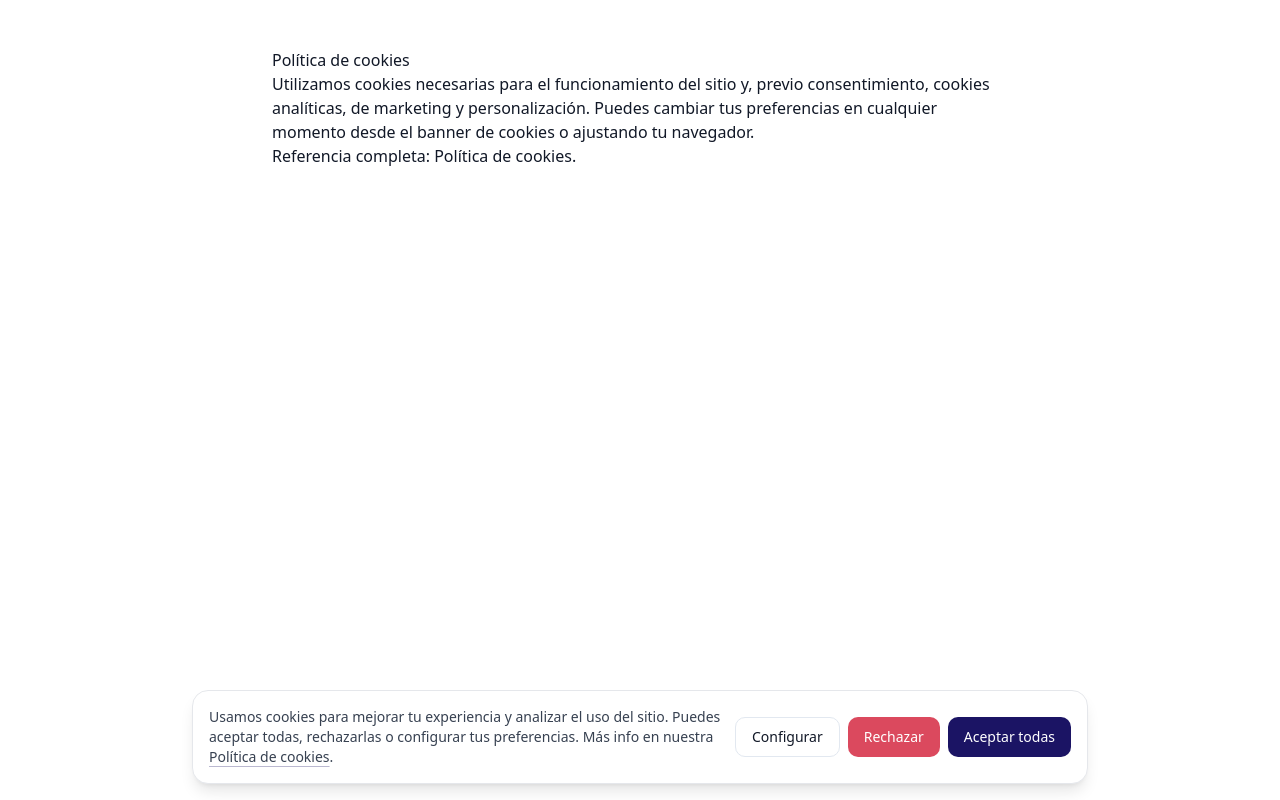
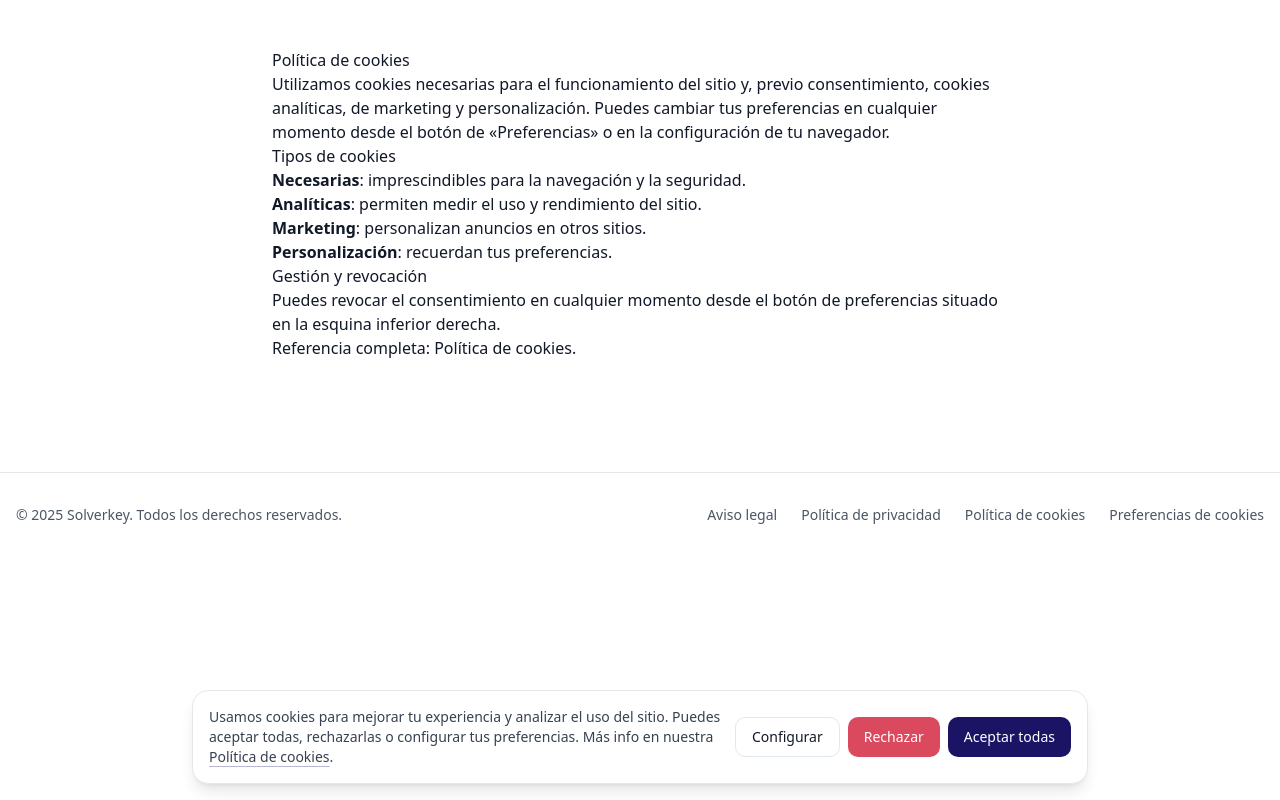
Before and after one commit to IRSoluciones/skai-landing-clean, a Next.js app: page /cookies in a window 1280 px wide. Built offline with nearby package versions, Linux system fonts and the light colour scheme.

Commit message:
feat(legal+ux): footer con enlaces legales, botón cookies fijo, textos ampliados

```diff
--- a/components/CookieConsent.tsx
+++ b/components/CookieConsent.tsx
@@ -1,6 +1,14 @@
 import { useEffect, useMemo, useState } from "react";
 import Link from "next/link";
 import { Button } from "@components/ui/button";
+
+// Permite reabrir preferencias desde Footer u otros elementos
+if (typeof window !== "undefined") {
+  window.addEventListener("open-cookie-preferences", () => {
+    const event = new CustomEvent("__openCookiePrefs");
+    window.dispatchEvent(event);
+  });
+}
 
 type ConsentPrefs = {
   version: number;
@@ -32,6 +40,17 @@ export default function CookieConsent() {
       }
     } catch {
       setShowBar(true);
+    }
+  }, []);
+
+  // Escucha evento para reabrir desde el footer
+  useEffect(() => {
+    function onOpen() {
+      setOpen(true);
+    }
+    if (typeof window !== "undefined") {
+      window.addEventListener("__openCookiePrefs", onOpen);
+      return () => window.removeEventListener("__openCookiePrefs", onOpen);
     }
   }, []);
 
@@ -71,7 +90,8 @@ export default function CookieConsent() {
     savePrefs({ version: 1, necessary: true, analytics: temp.analytics, marketing: temp.marketing, personalization: temp.personalization });
   }
 
-  if (!showBar && !open) return null;
+  const canReopen = hasDecision && !showBar && !open;
+  if (!showBar && !open && !canReopen) return null;
 
   return (
     <>
@@ -148,6 +168,22 @@ export default function CookieConsent() {
           </div>
         </div>
       )}
+
+      {/* Botón persistente para reabrir preferencias */}
+      {canReopen && (
+        <button
+          type="button"
+          aria-label="Preferencias de cookies"
+          onClick={() => setOpen(true)}
+          className="fixed bottom-4 right-4 z-[55] inline-flex items-center gap-2 rounded-full border border-gray-200 bg-white/90 px-4 py-2 text-sm shadow-md backdrop-blur supports-[backdrop-filter]:bg-white/70 hover:bg-white"
+        >
+          <svg xmlns="http://www.w3.org/2000/svg" width="16" height="16" viewBox="0 0 24 24" fill="none" stroke="currentColor" strokeWidth="2" strokeLinecap="round" strokeLinejoin="round" aria-hidden>
+            <path d="M12 2v2"/><path d="M12 20v2"/><path d="M4.93 4.93l1.41 1.41"/><path d="M17.66 17.66l1.41 1.41"/><path d="M2 12h2"/><path d="M20 12h2"/><path d="M6.34 17.66l-1.41 1.41"/><path d="M19.07 4.93l-1.41 1.41"/>
+            <circle cx="12" cy="12" r="5"/>
+          </svg>
+          Preferencias
+        </button>
+      )}
     </>
   );
 }
--- /dev/null
+++ b/components/Footer.tsx
@@ -0,0 +1,23 @@
+import Link from "next/link";
+
+export default function Footer() {
+  function openCookies() {
+    if (typeof window !== "undefined") {
+      window.dispatchEvent(new Event("open-cookie-preferences"));
+    }
+  }
+
+  return (
+    <footer className="mt-16 border-t bg-white/70 py-8 text-sm text-gray-600">
+      <div className="container flex flex-col items-start justify-between gap-4 md:flex-row md:items-center">
+        <p>© {new Date().getFullYear()} Solverkey. Todos los derechos reservados.</p>
+        <nav className="flex flex-wrap items-center gap-x-6 gap-y-2">
+          <Link href="/aviso-legal" className="hover:text-gray-900 underline-offset-4 hover:underline">Aviso legal</Link>
+          <Link href="/politica-de-privacidad" className="hover:text-gray-900 underline-offset-4 hover:underline">Política de privacidad</Link>
+          <Link href="/cookies" className="hover:text-gray-900 underline-offset-4 hover:underline">Política de cookies</Link>
+          <button onClick={openCookies} className="hover:text-gray-900 underline-offset-4 hover:underline">Preferencias de cookies</button>
+        </nav>
+      </div>
+    </footer>
+  );
+}
--- a/src/pages/_app.tsx
+++ b/src/pages/_app.tsx
@@ -4,6 +4,7 @@ import "@/styles/globals.css";
 import dynamic from "next/dynamic";
 
 const CookieConsent = dynamic(() => import("@/../components/CookieConsent"), { ssr: false });
+const Footer = dynamic(() => import("@/../components/Footer"), { ssr: false });
 
 export default function MyApp({ Component, pageProps }: AppProps) {
   return (
@@ -12,6 +13,7 @@ export default function MyApp({ Component, pageProps }: AppProps) {
         <meta name="viewport" content="width=device-width, initial-scale=1" />
       </Head>
       <Component {...pageProps} />
+      <Footer />
       <CookieConsent />
     </>
   );
--- a/src/pages/aviso-legal.tsx
+++ b/src/pages/aviso-legal.tsx
@@ -17,6 +17,10 @@ export default function AvisoLegal() {
         La navegación implica la aceptación de este aviso legal. El usuario se compromete a hacer un uso adecuado del sitio y a no realizar actividades
         ilícitas o contrarias al orden público, conforme a lo establecido por la legislación española.
       </p>
+      <h2>Condiciones de acceso y uso</h2>
+      <p>
+        El acceso es libre y gratuito. El usuario se compromete a no difundir contenidos ilícitos; no introducir malware; no vulnerar derechos de terceros; ni intentar acceder a áreas restringidas. El establecimiento de hiperenlaces no implica relación alguna con SOLVERKEY.
+      </p>
       <h2>Propiedad intelectual</h2>
       <p>
         Los contenidos de este sitio (textos, imágenes, diseño y código) pertenecen a SOLVERKEY o a sus licenciantes. No se ceden derechos de explotación más allá de lo
@@ -24,7 +28,7 @@ export default function AvisoLegal() {
       </p>
       <h2>Exclusión de garantías</h2>
       <p>
-        El contenido es informativo y puede no estar actualizado. SOLVERKEY no se responsabiliza de daños derivados del acceso o uso del sitio ni de los contenidos enlazados.
+        El contenido es informativo y puede no estar actualizado. SOLVERKEY no se responsabiliza de daños derivados del acceso o uso del sitio ni de los contenidos enlazados. La legislación aplicable es la española; jurisdicción, Juzgados y Tribunales de Logroño (España).
       </p>
       <p>
         Para más detalle, consulta el texto completo de referencia: {""}
--- a/src/pages/cookies.tsx
+++ b/src/pages/cookies.tsx
@@ -10,9 +10,17 @@ export default function Cookies() {
       </Head>
       <h1>Política de cookies</h1>
       <p>
-        Utilizamos cookies necesarias para el funcionamiento del sitio y, previo consentimiento, cookies analíticas, de marketing y personalización.
-        Puedes cambiar tus preferencias en cualquier momento desde el banner de cookies o ajustando tu navegador.
+        Utilizamos cookies necesarias para el funcionamiento del sitio y, previo consentimiento, cookies analíticas, de marketing y personalización. Puedes cambiar tus preferencias en cualquier momento desde el botón de «Preferencias» o en la configuración de tu navegador.
       </p>
+      <h2>Tipos de cookies</h2>
+      <ul>
+        <li><strong>Necesarias</strong>: imprescindibles para la navegación y la seguridad.</li>
+        <li><strong>Analíticas</strong>: permiten medir el uso y rendimiento del sitio.</li>
+        <li><strong>Marketing</strong>: personalizan anuncios en otros sitios.</li>
+        <li><strong>Personalización</strong>: recuerdan tus preferencias.</li>
+      </ul>
+      <h2>Gestión y revocación</h2>
+      <p>Puedes revocar el consentimiento en cualquier momento desde el botón de preferencias situado en la esquina inferior derecha.</p>
       <p>
         Referencia completa: {""}
         <Link href="https://www.solverkey.es/cookies" target="_blank" rel="noopener noreferrer">Política de cookies</Link>.
--- a/src/pages/politica-de-privacidad.tsx
+++ b/src/pages/politica-de-privacidad.tsx
@@ -10,7 +10,13 @@ export default function PoliticaPrivacidad() {
       </Head>
       <h1>Política de privacidad</h1>
       <p>
-        SOLVER KEY IBERIA, S.L. (SOLVERKEY) es responsable del tratamiento. Finalidades principales: atención de solicitudes, contacto comercial, inscripción a jornadas y comunicaciones informativas. Base jurídica: consentimiento del interesado y ejecución de relación precontractual/contractual.
+        SOLVER KEY IBERIA, S.L. (SOLVERKEY) es responsable del tratamiento. Finalidades: gestionar solicitudes de información, registro a eventos, comunicaciones informativas y administración de este sitio. Bases jurídicas: consentimiento, ejecución de medidas precontractuales/contractuales e interés legítimo (mejora de servicios y seguridad).
+      </p>
+      <h2>Conservación</h2>
+      <p>Los datos se conservarán mientras dure la relación, exista obligación legal o el usuario no revoque su consentimiento.</p>
+      <h2>Destinatarios</h2>
+      <p>
+        Podrán existir encargados de tratamiento (proveedores tecnológicos y analítica). No se prevén transferencias internacionales fuera del EEE sin garantías adecuadas.
       </p>
       <p>
         Derechos: acceso, rectificación, supresión, oposición, limitación y portabilidad en <a href="mailto:privacidad@solverkey.es">privacidad@solverkey.es</a>. Más información y texto completo en: {""}
```
